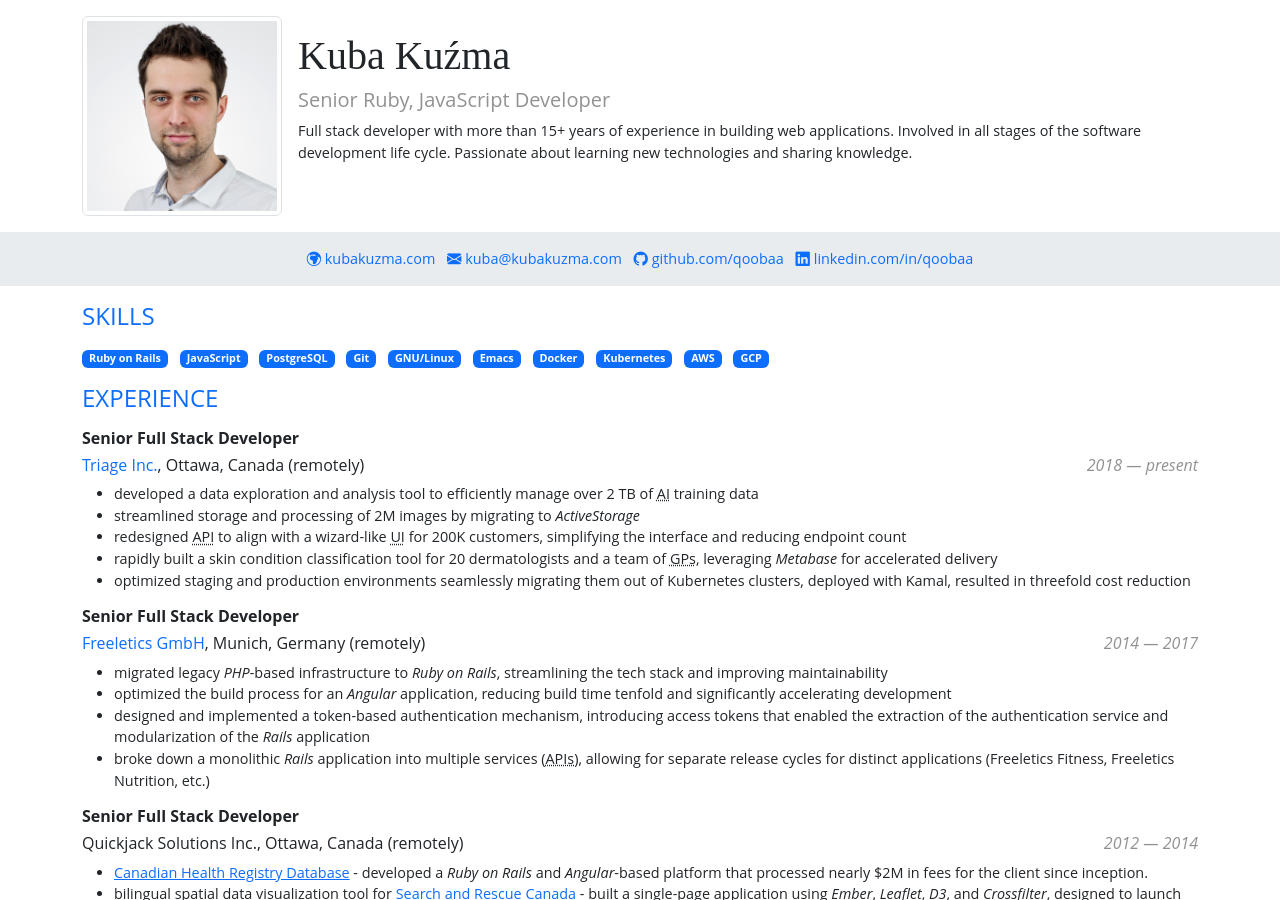
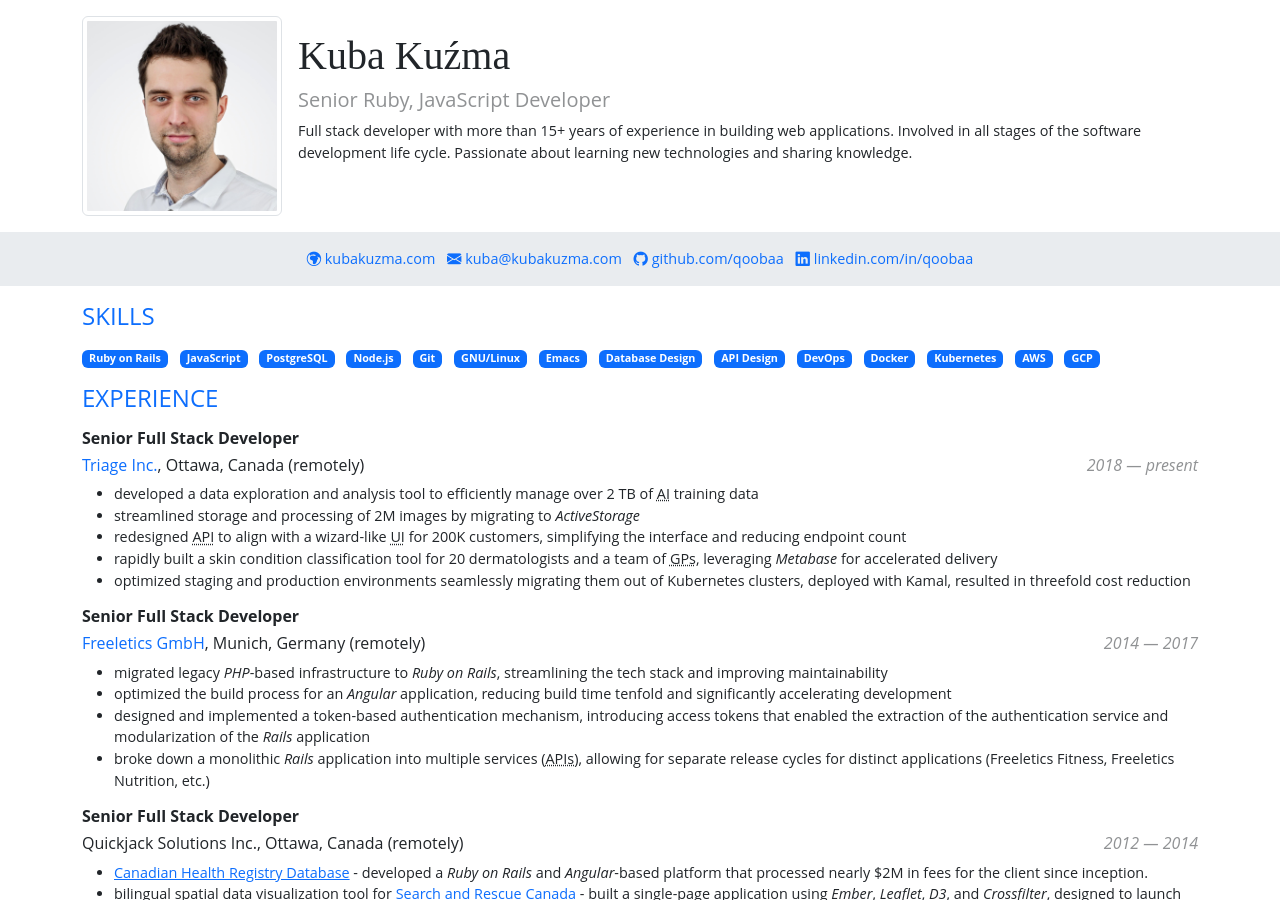
Before and after one commit to qoobaa/qoobaa.github.io, a Jekyll site: the page cv.html, which Jekyll copies as it is, in a window 1280 px wide and 900 px high. Built offline with Jekyll 4.4.1, drawn with Linux system fonts in a browser that asks for light colours; some web fonts are replaced.

Commit message:
add more skills

```diff
--- a/cv.html
+++ b/cv.html
@@ -57,9 +57,13 @@
     <li class="list-inline-item badge bg-primary">Ruby on Rails</li>
     <li class="list-inline-item badge bg-primary">JavaScript</li>
     <li class="list-inline-item badge bg-primary">PostgreSQL</li>
+    <li class="list-inline-item badge bg-primary">Node.js</li>
     <li class="list-inline-item badge bg-primary">Git</li>
     <li class="list-inline-item badge bg-primary">GNU/Linux</li>
     <li class="list-inline-item badge bg-primary">Emacs</li>
+    <li class="list-inline-item badge bg-primary">Database Design</li>
+    <li class="list-inline-item badge bg-primary">API Design</li>
+    <li class="list-inline-item badge bg-primary">DevOps</li>
     <li class="list-inline-item badge bg-primary">Docker</li>
     <li class="list-inline-item badge bg-primary">Kubernetes</li>
     <li class="list-inline-item badge bg-primary">AWS</li>
```
